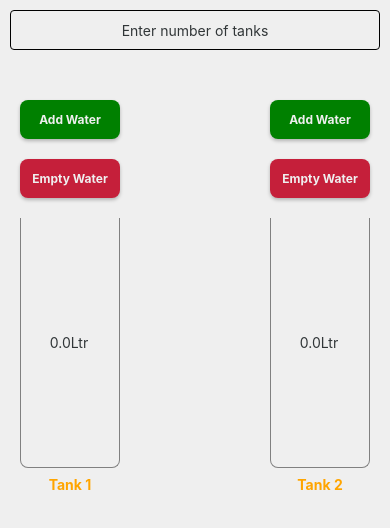
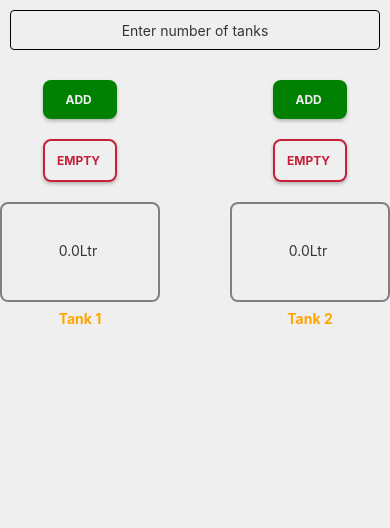
Before and after one commit to shreya-mishra/Puzzle_App, a React Native app: screen / in a window 390 px wide. Shown: the top 528 px of the page. Built offline with nearby package versions, Linux system fonts and the light colour scheme.

Commit message:
added props and tank style

```diff
--- a/src/components/TankFrame.tsx
+++ b/src/components/TankFrame.tsx
@@ -1,14 +1,23 @@
-import {Animated, Easing, StyleSheet, Text, View} from 'react-native';
+import {
+  Animated,
+  Dimensions,
+  Easing,
+  StyleSheet,
+  Text,
+  View,
+} from 'react-native';
 import React, {useEffect, useState} from 'react';
 import Button_ from './Button_';
 import {colors} from '../constants/Colors';
 
+const {width} = Dimensions.get('screen');
 type tankFrameType = {
   index: number;
   quantity: number;
   testID: string;
   addWaterHandler: () => void;
   emptyWaterHandler: () => void;
+  clearInterval: () => void;
 };
 const TankFrame = ({
   index,
@@ -16,14 +25,16 @@ const TankFrame = ({
   testID,
   addWaterHandler,
   emptyWaterHandler,
+  clearInterval,
 }: tankFrameType) => {
   const [tankLevelHeight] = useState(new Animated.Value(0));
 
   useEffect(() => {
     Animated.timing(tankLevelHeight, {
-      toValue: quantity * 0.2,
+      toValue: quantity * 0.08,
       duration: 500, // Adjust the duration as needed
       easing: Easing.linear,
+      useNativeDriver: false,
     }).start();
   }, [quantity]);
 
@@ -31,23 +42,26 @@ const TankFrame = ({
     <View style={styles.container} testID={testID}>
       <View style={styles.buttonContainer}>
         <Button_
-          title={'Add Water'}
-          handler={addWaterHandler}
+          title={'ADD '}
           buttonColor={'green'}
+          outLine={false}
+          onPressIn={addWaterHandler}
+          onPressOut={clearInterval}
         />
         <Button_
-          title={'Empty Water'}
+          title={'EMPTY '}
           handler={emptyWaterHandler}
+          outLine={true}
           buttonColor={colors.color_secondary}
         />
       </View>
       <View style={styles.tank}>
+        <Animated.View style={[styles.tankLevel, {height: tankLevelHeight}]} />
         <View style={styles.text}>
-          <Text style={{color: colors.color_100}}>
+          <Text style={{color: quantity > 700 ? 'white' : colors.color_100}}>
             {quantity.toFixed(1)}Ltr
           </Text>
         </View>
-        <Animated.View style={[styles.tankLevel, {height: tankLevelHeight}]} />
       </View>
       <Text style={styles.basket}>Tank {index + 1}</Text>
     </View>
@@ -60,26 +74,25 @@ const styles = StyleSheet.create({
   container: {
     display: 'flex',
     justifyContent: 'space-between',
-    width: 100,
-    margin: 20,
+    width: width / 5,
     alignItems: 'center',
   },
   text: {
     position: 'absolute',
-    height: 250,
+    height: 100,
     justifyContent: 'center',
     alignItems: 'center',
     display: 'flex',
-    width: 100,
+    width: width / 5,
     transform: [{rotate: '180deg'}],
   },
   tank: {
-    height: 250,
-    width: 100,
-    borderWidth: 1,
-    borderBottomWidth: 0,
-    borderTopLeftRadius: 8,
-    borderTopRightRadius: 8,
+    height: 100,
+    width: width / 5,
+    borderWidth: 2,
+    borderBottomWidth: 2,
+    borderRadius: 8,
+    // borderTopRightRadius: 8,
     borderColor: 'grey',
     display: 'flex',
     alignItems: 'flex-start',
@@ -93,6 +106,9 @@ const styles = StyleSheet.create({
     bottom: 0,
     width: '100%',
     backgroundColor: colors.color_water,
+    borderWidth: 1,
+    borderColor: colors.color_background,
+    borderRadius: 8,
   },
   buttonContainer: {
     display: 'flex',
```
